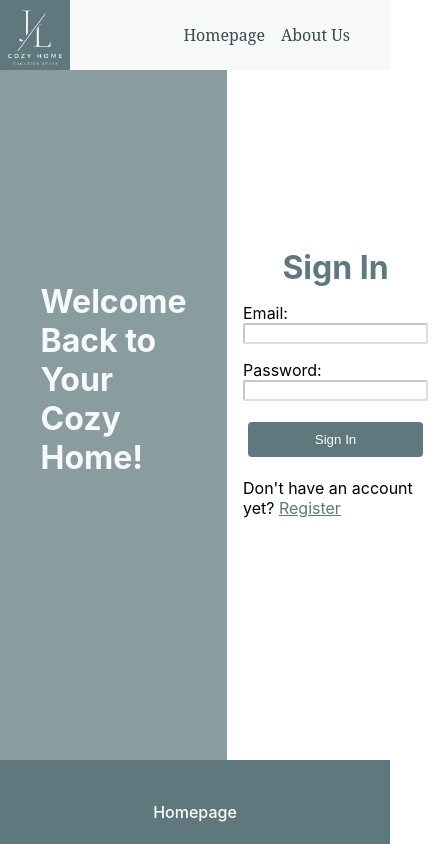
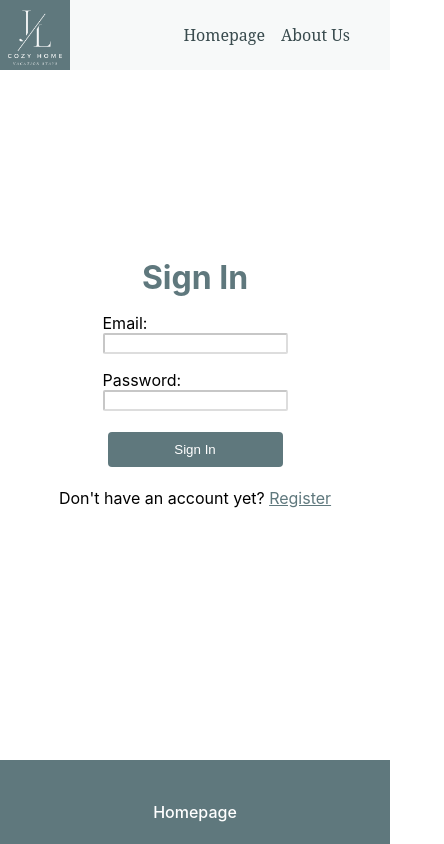
Before and after one commit to LeslieLargo1/CozyHome, a React (Create React App) app: page /login in a window 390 px wide. Shown: the top 844 px of the page, 444 px wide, since content can reach past the window. Built offline with nearby package versions, Linux system fonts and the light colour scheme.

Commit message:
atMedia signin

```diff
--- a/src/components/signIn/styles/style.css
+++ b/src/components/signIn/styles/style.css
@@ -83,3 +83,13 @@
     text-decoration: underline;
     cursor: pointer;
 }
+
+@media (max-width: 600px) {
+    .signLeft {
+        display: none;
+    }
+
+    .sign-container {
+        width: 100%;
+    }
+}
```
